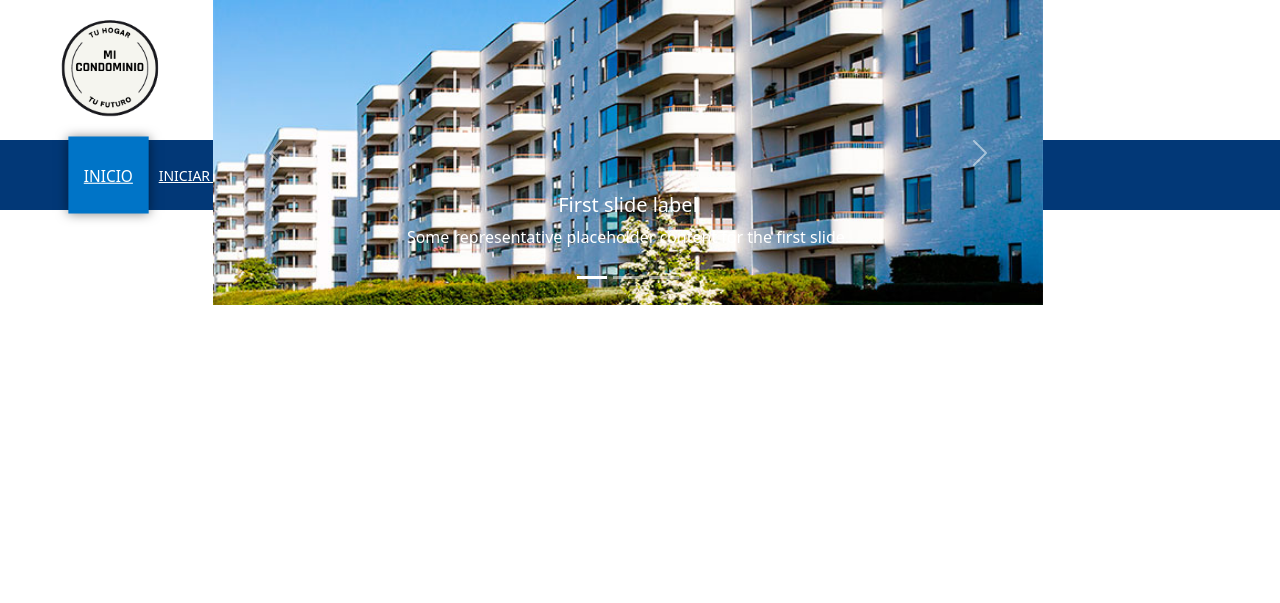
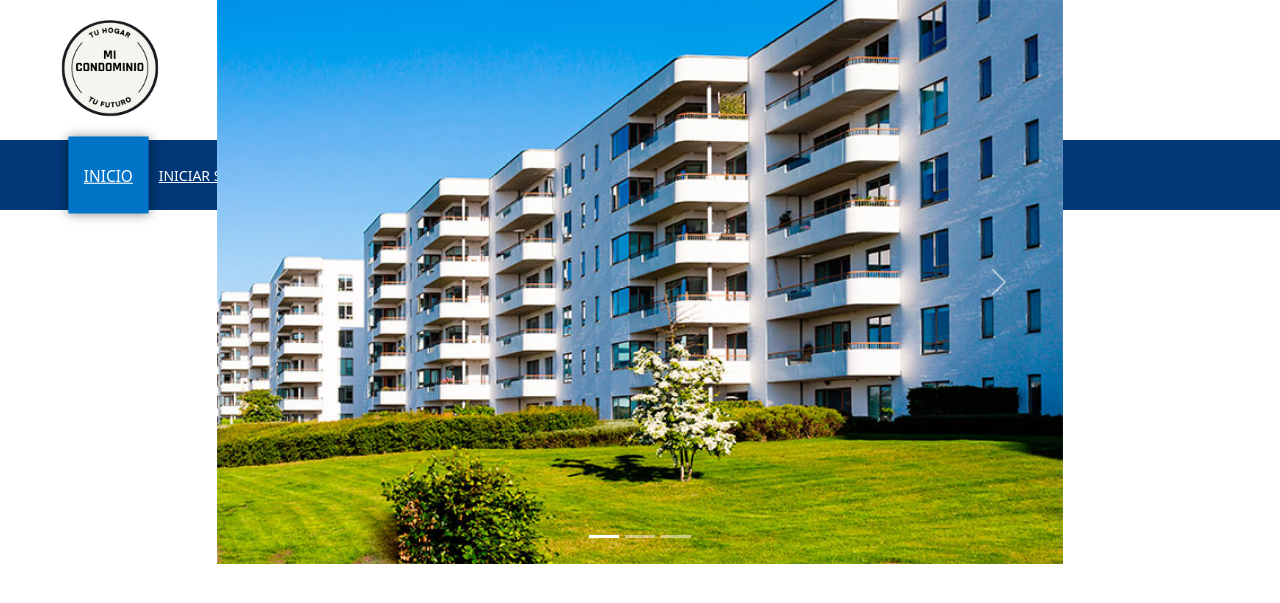
Before and after one commit to jorghito24/Integracion, a Django app: page / in a window 1280 px wide. Shown: the top 603 px of the page. Run offline with Django 4.2, Linux system fonts and the light colour scheme; some libraries are stand-ins or nearby versions.

Commit message:
Add files via upload

```diff
--- a/Integracion/core/static/css/estilos.css
+++ b/Integracion/core/static/css/estilos.css
@@ -13,6 +13,7 @@ header{
     top: 0;
     left: 0;
     background: #fff;
+    /*z-index: 1000;*/
 }
 
 /*Header Superior*/
@@ -24,6 +25,7 @@ header{
     align-items: center;
     justify-content: space-between;
     padding: 20px;
+    z-index: 1000;
 }
 
 .logo img{
@@ -43,6 +45,7 @@ header{
     max-width: 1200px;
     margin: auto;
     height: 100%;
+    z-index: 1000;
 }
 
 nav{
@@ -144,6 +147,7 @@ nav ul li ul li a{
     font-size: 14px;
     text-transform: uppercase;
     transition: all 300ms ease;
+    z-index: 1000;
 }
 
 nav ul li ul li a:hover{
@@ -179,6 +183,7 @@ nav ul li ul li a:hover{
 
     .header__superior{
         padding: 10px;
+        z-index: 1000;
     }
     .logo img{
         width: 80px;
@@ -195,43 +200,42 @@ nav ul li ul li a:hover{
         z-index: 100;
         opacity: 0;
         visibility: hidden;
+
     }
     nav > ul > li a:hover{
         transform: scale(1);
+        z-index: 100;
     }
     nav ul li ul{
         left: 90px;
+        z-index: 100;
     }
 
     nav >ul >li:hover ul{
         top: 50px;
+        z-index: 100;
     }
 
     nav > ul > li:first-child a{
         background-position: 20px;
+        z-index: 100;
     }
     #selected{
         transform: scale(1);
+        z-index: 100;
     }
     #label__check{
         display: block;
+        z-index: 100;
     }
     .icon_menu{
         display: flex;
+        z-index: 100;
     }
     #check__menu:checked ~ nav > ul{
         height: 300px;
         visibility: visible;
         opacity: 1;
+        z-index: 100;
     }
 }
-
-/**/
-.carruselimg, #container{
-    height: 305px;
-    width: 100%;
-    object-fit: cover;
-}
-.justify-content-center{
-    justify-content: center !important;
-}
--- a/Integracion/core/templates/index.html
+++ b/Integracion/core/templates/index.html
@@ -8,8 +8,7 @@
     <link rel="stylesheet" href="https://cdnjs.cloudflare.com/ajax/libs/font-awesome/6.3.0/css/all.min.css"
         integrity="sha512-SzlrxWUlpfuzQ+pcUCosxcglQRNAq/DZjVsC0lE40xsADsfeQoEypE+enwcOiGjk/bSuGGKHEyjSoQ1zVisanQ=="
         crossorigin="anonymous" referrerpolicy="no-referrer" />
-    <link href="https://cdn.jsdelivr.net/npm/bootstrap@5.3.0-alpha3/dist/css/bootstrap.min.css" rel="stylesheet"
-        integrity="sha384-KK94CHFLLe+nY2dmCWGMq91rCGa5gtU4mk92HdvYe+M/SXH301p5ILy+dN9+nJOZ" crossorigin="anonymous">
+    <link href="https://cdn.jsdelivr.net/npm/bootstrap@5.0.2/dist/css/bootstrap.min.css" rel="stylesheet" integrity="sha384-EVSTQN3/azprG1Anm3QDgpJLIm9Nao0Yz1ztcQTwFspd3yD65VohhpuuCOmLASjC" crossorigin="anonymous">
     <link rel="stylesheet" href="{% static '../static/css/estilos.css' %}">
     <script src="https://kit.fontawesome.com/e973458850.js" crossorigin="anonymous"></script>
     <title>Mi Condominio</title>
@@ -41,41 +40,32 @@
 
     <div class="row justify-content-center" id="container">
       <div class="col-8">
-            <div id="carouselExampleIndicators" class="carousel slide">
+    <div id="intro" class="carousel slide" data-bs-ride="carousel">
       <div class="carousel-indicators">
-                  <button type="button" data-bs-target="#carouselExampleIndicators" data-bs-slide-to="0" class="active" aria-current="true" aria-label="Slide 1"></button>
-                  <button type="button" data-bs-target="#carouselExampleIndicators" data-bs-slide-to="1" aria-label="Slide 2"></button>
-                  <button type="button" data-bs-target="#carouselExampleIndicators" data-bs-slide-to="2" aria-label="Slide 3"></button>
+        <button data-bs-target="#intro" data-bs-slide-to="0" class="active"></button>
+        <button data-bs-target="#intro" data-bs-slide-to="1" ></button>
+        <button data-bs-target="#intro" data-bs-slide-to="2" ></button>
       </div>
+
       <div class="carousel-inner">
         <div class="carousel-item active">
-                    <img src="{%static '../static/img/carrusel/carrusel1.jpeg'%}" class="carruselimg" alt="...">
-                    <div class="carousel-caption d-none d-md-block">
-                        <h5>First slide label</h5>
-                        <p>Some representative placeholder content for the first slide.</p>
+          <img src="{%static '../static/img/carrusel/carrusel1.jpeg'%}" class="d-block w-100" alt="">
+        </div>
+        <div class="carousel-item ">
+          <img src="{%static '../static/img/carrusel/carrusel2.jpeg'%}" class="d-block w-100" alt="">
+        </div>
+        <div class="carousel-item ">
+          <img src="{%static '../static/img/carrusel/carrusel3.jpeg'%}" class="d-block w-100" alt="">
         </div>
       </div>
-                  <div class="carousel-item">
-                    <img src="{%static '../static/img/carrusel/carrusel2.jpeg'%}" class="carruselimg" alt="...">
-                  </div>
-                  <div class="carousel-item">
-                    <img src="{%static '../static/img/carrusel/carrusel3.jpeg'%}" class="carruselimg" alt="...">
-                    <div class="carousel-caption d-none d-md-block">
-                        <h5>First slide label</h5>
-                        <p>Some representative placeholder content for the first slide.</p>
-                      </div>
-                  </div>
-                </div>
-                <button class="carousel-control-prev" type="button" data-bs-target="#carouselExampleIndicators" data-bs-slide="prev">
-                  <span class="carousel-control-prev-icon" aria-hidden="true"></span>
-                  <span class="visually-hidden">Previous</span>
+      <button class="carousel-control-prev" data-bs-target="#intro" data-bs-slide="prev">
+        <span class="carousel-control-prev-icon"></span>
       </button>
-                <button class="carousel-control-next" type="button" data-bs-target="#carouselExampleIndicators" data-bs-slide="next">
-                  <span class="carousel-control-next-icon" aria-hidden="true"></span>
-                  <span class="visually-hidden">Next</span>
+
+      <button class="carousel-control-next" data-bs-target="#intro" data-bs-slide="next">
+        <span class="carousel-control-next-icon"></span>
       </button>
     </div>
-
   </div>
 </div>
   <script src="https://cdn.jsdelivr.net/npm/bootstrap@5.3.0-alpha3/dist/js/bootstrap.bundle.min.js" integrity="sha384-ENjdO4Dr2bkBIFxQpeoTz1HIcje39Wm4jDKdf19U8gI4ddQ3GYNS7NTKfAdVQSZe" crossorigin="anonymous"></script>
```
Lines whose indentation alone changed are shown as unchanged.
